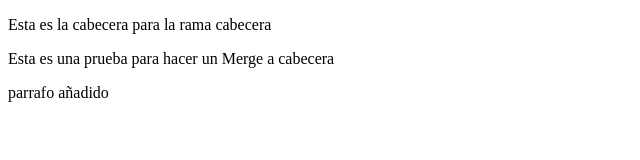
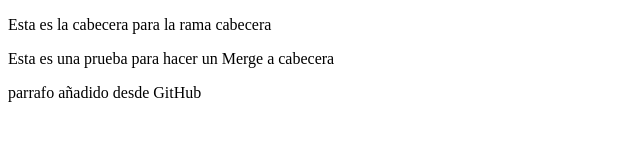
Before and after one commit to IvanLC08/ProyectoGit, a plain HTML site: page index.html in a window 1280 px wide. Shown: the whole page, without its empty margins (0-640 px from the left). Drawn offline with Linux system fonts and the light colour scheme.

Commit message:
Primer commit desde github

```diff
--- a/index.html
+++ b/index.html
@@ -14,7 +14,7 @@
         Esta es una prueba para hacer un Merge a cabecera
     </p>
     <p>
-        parrafo añadido
+        parrafo añadido desde GitHub
     </p>
 </body>
 </html>
```
